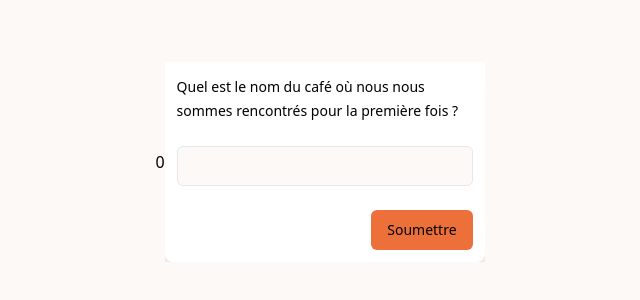
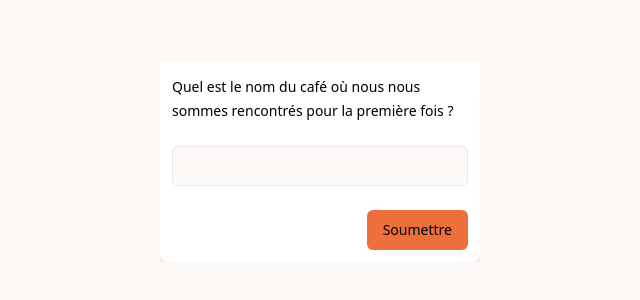
Before and after one commit to ThomasGil92/quizz-anniv, a React (Vite) app: page / in a window 1280 px wide. Shown: the part 238-538 px from the top of the page, without its empty margins (320-960 px from the left). Built offline with nearby package versions, Linux system fonts and the light colour scheme.

Commit message:
step showing delete

```diff
--- a/src/App.tsx
+++ b/src/App.tsx
@@ -104,7 +104,7 @@ const App = () => {
   return (
     <>
       <div className='relative w-screen h-screen flex justify-center items-center'>
-        {step}
+
         <Carousel setApi={setApi} className='w-full max-w-xs'>
           <CarouselContent draggable="false">
             {enigmes.map((enigme, index) => (
```
